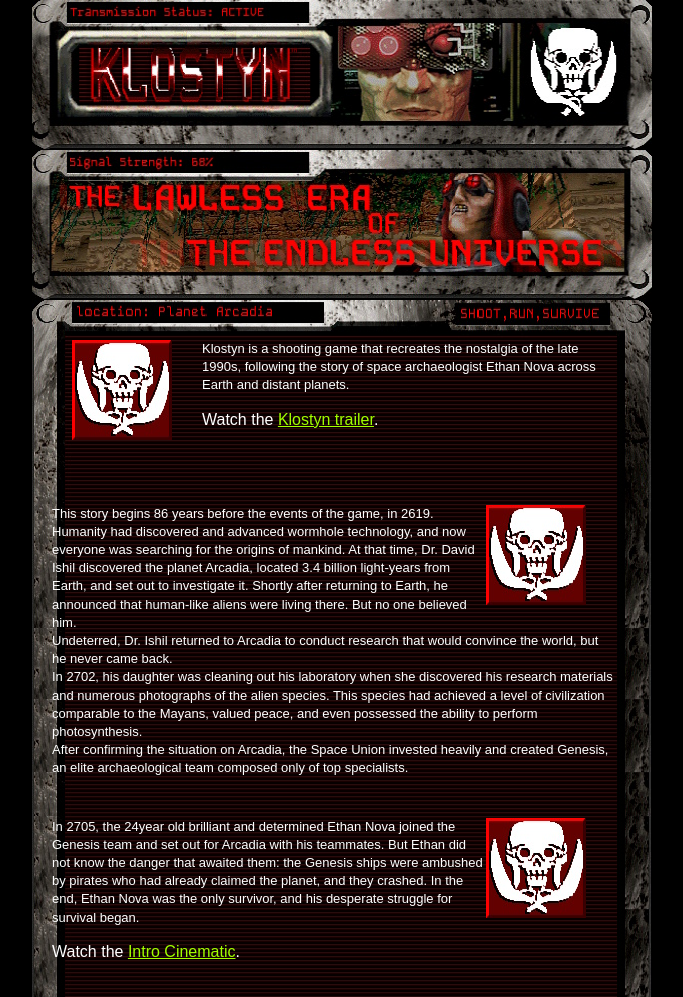
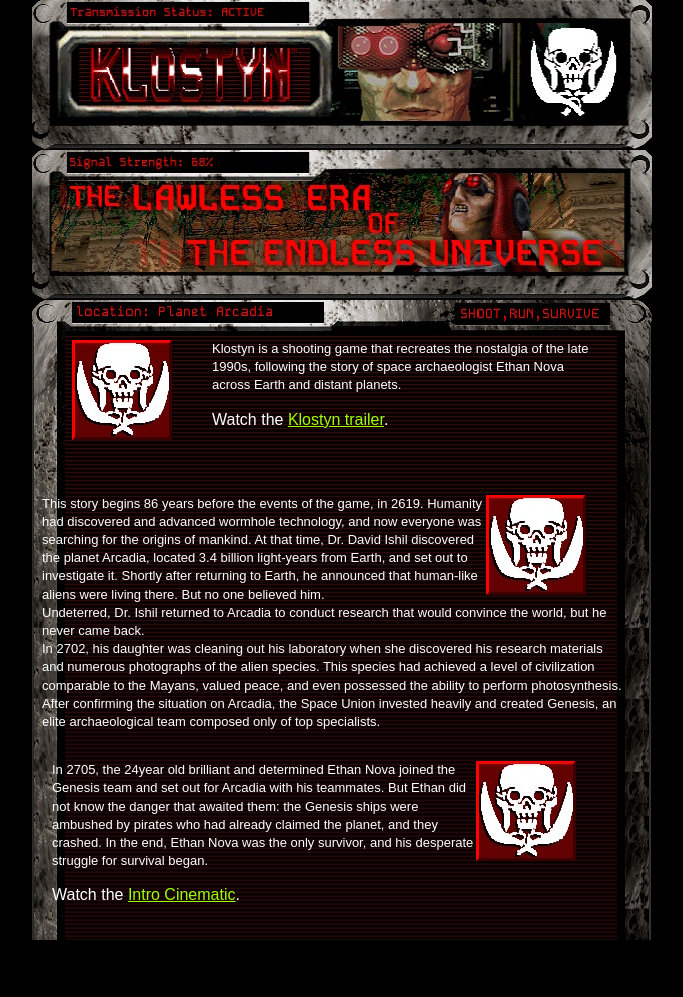
Before and after one commit to Secordrian/Klostyn, a plain HTML site: page index.html in a window 1280 px wide. Shown: the whole page, without its empty margins (298-981 px from the left). After the commit the page ends 940 px from the top, so only its background shows below. Drawn offline with Linux system fonts and the light colour scheme.

Commit message:
Update index.html

```diff
--- a/index.html
+++ b/index.html
@@ -23,7 +23,7 @@
                   <tr>
                       <td style="padding:40px;">
                         <div style="overflow:hidden;">
-                            <img src="Pirate.jpg" width="100" height="100" border="0" alt="Pirate Flag" style="float:left; margin-right:30px;">
+                            <img src="Pirate.jpg" width="100" height="100" border="0" alt="Pirate Flag" style="float:left; margin-right:40px;">
                             <p style="margin:0; font-size:13px; line-height:1.4em;">
                                 Klostyn is a shooting game that recreates the nostalgia of the late 1990s,
                                 following the story of space archaeologist Ethan Nova across Earth and distant planets.
@@ -42,9 +42,9 @@
           <table cellspacing="0" cellpadding="6" border="0" width="604">
               <tbody>
                   <tr>
-                    <td style="padding:20px;">
+                    <td style="padding:10px;">
                         <div style="overflow:hidden;">
-                            <img src="Pirate.jpg" width="100" height="100" border="0" alt="Pirate Flag" style="float:right; margin-right:30px;">
+                            <img src="Pirate.jpg" width="100" height="100" border="0" alt="Pirate Flag" style="float:right; margin-right:40px;">
                             <p style="margin:0; font-size:13px; line-height:1.4em;">
                                 This story begins 86 years before the events of the game, in 2619.
                                 Humanity had discovered and advanced wormhole technology, and now everyone was searching for the origins of mankind.
@@ -76,7 +76,7 @@
                   <tr>
                     <td style="padding:20px;">
                         <div style="overflow:hidden;">
-                            <img src="Pirate.jpg" width="100" height="100" border="0" alt="Pirate Flag" style="float:right; margin-right:30px;">
+                            <img src="Pirate.jpg" width="100" height="100" border="0" alt="Pirate Flag" style="float:right; margin-right:40px;">
                             <p style="margin:0; font-size:13px; line-height:1.4em;">
                                 In 2705, the 24year old brilliant and determined Ethan Nova joined the Genesis team and set out for Arcadia with his teammates.
                                 But Ethan did not know the danger that awaited them: the Genesis ships were ambushed by pirates who had already claimed the planet, and they crashed.
```
